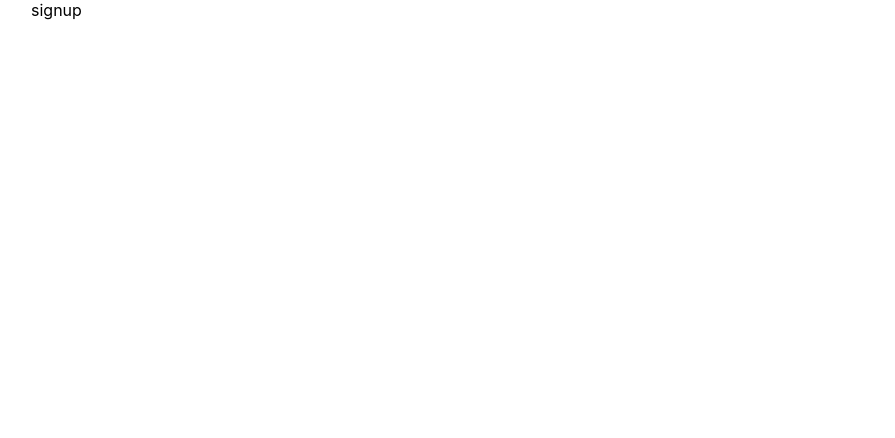
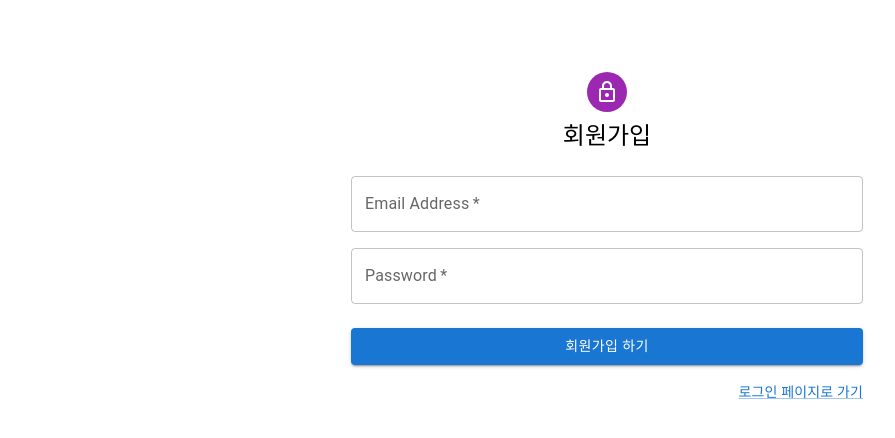
Before and after one commit to soyoung125/wanted-pre-onboarding-frontend, a React (Create React App) app: page /signup in a window 1280 px wide. Shown: the top 438 px of the page, without its empty margins (33-928 px from the left). Built offline with nearby package versions, Linux system fonts and the light colour scheme.

Commit message:
design: 회원가입 페이지 화면 구성

```diff
--- a/src/container/sign/SignUpContainer/index.tsx
+++ b/src/container/sign/SignUpContainer/index.tsx
@@ -1,9 +1,74 @@
 import React from 'react';
+import { Box, Avatar, Typography, Grid, TextField, Button, Link } from '@mui/material';
+import LockOutlinedIcon from '@mui/icons-material/LockOutlined';
+import { useNavigate } from 'react-router-dom';
 
 const SignUpContainer = () => {
-  return (
-    <>signup</>
-  );
+    const navigate = useNavigate();
+    return (
+        <Box
+            sx={{
+                marginTop: 8,
+                display: 'flex',
+                flexDirection: 'column',
+                alignItems: 'center',
+            }}
+        >
+            <Avatar sx={{ m: 1, bgcolor: 'secondary.main' }}>
+                <LockOutlinedIcon />
+            </Avatar>
+            <Typography component="h1" variant="h5">
+                회원가입
+            </Typography>
+            <Box component="form" noValidate onSubmit={() => console.log("signup")} sx={{ mt: 3 }}>
+                <Grid container spacing={2}>
+                    <Grid item xs={12}>
+                        <TextField
+                            required
+                            fullWidth
+                            id="email"
+                            label="Email Address"
+                            name="email"
+                            autoComplete="email"
+                            inputProps={{"data-testid":"email-input"}}
+                        />
+                    </Grid>
+                    <Grid item xs={12}>
+                        <TextField
+                            required
+                            fullWidth
+                            name="password"
+                            label="Password"
+                            type="password"
+                            id="password"
+                            autoComplete="new-password"
+                            inputProps={{"data-testid":"password-input"}}
+                        />
+                    </Grid>
+                </Grid>
+                <Button
+                    type="submit"
+                    fullWidth
+                    variant="contained"
+                    sx={{ mt: 3, mb: 2 }}
+                    data-testid="signup-button"
+                >
+                    회원가입 하기
+                </Button>
+                <Box sx={{ textAlign: 'end' }}>
+                    <Link
+                        component="button"
+                        variant="body2"
+                        onClick={() => {
+                            navigate('/signin');
+                        }}
+                    >
+                        로그인 페이지로 가기
+                    </Link>
+                </Box>
+            </Box>
+        </Box>
+    );
 }
 
 export default SignUpContainer;
```
